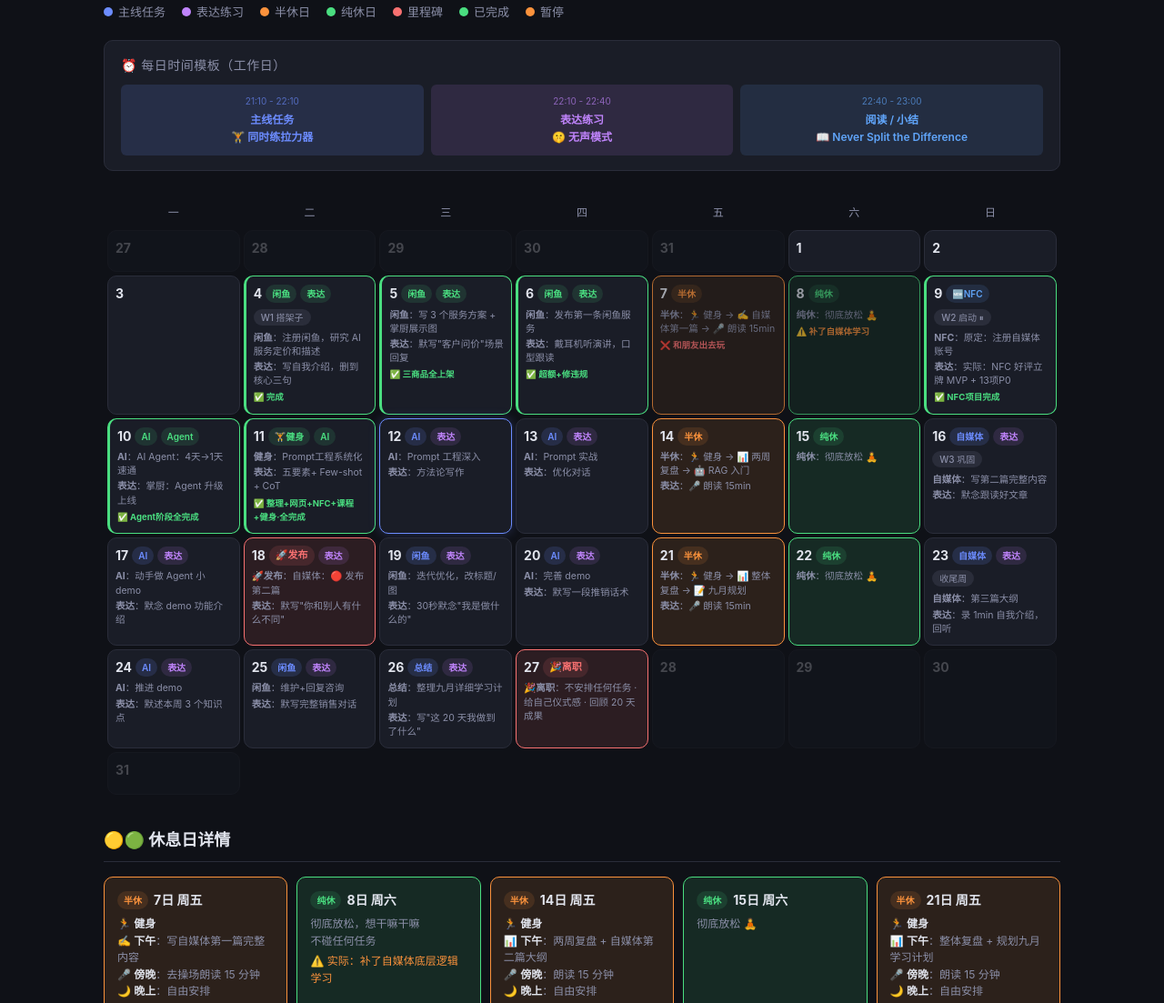
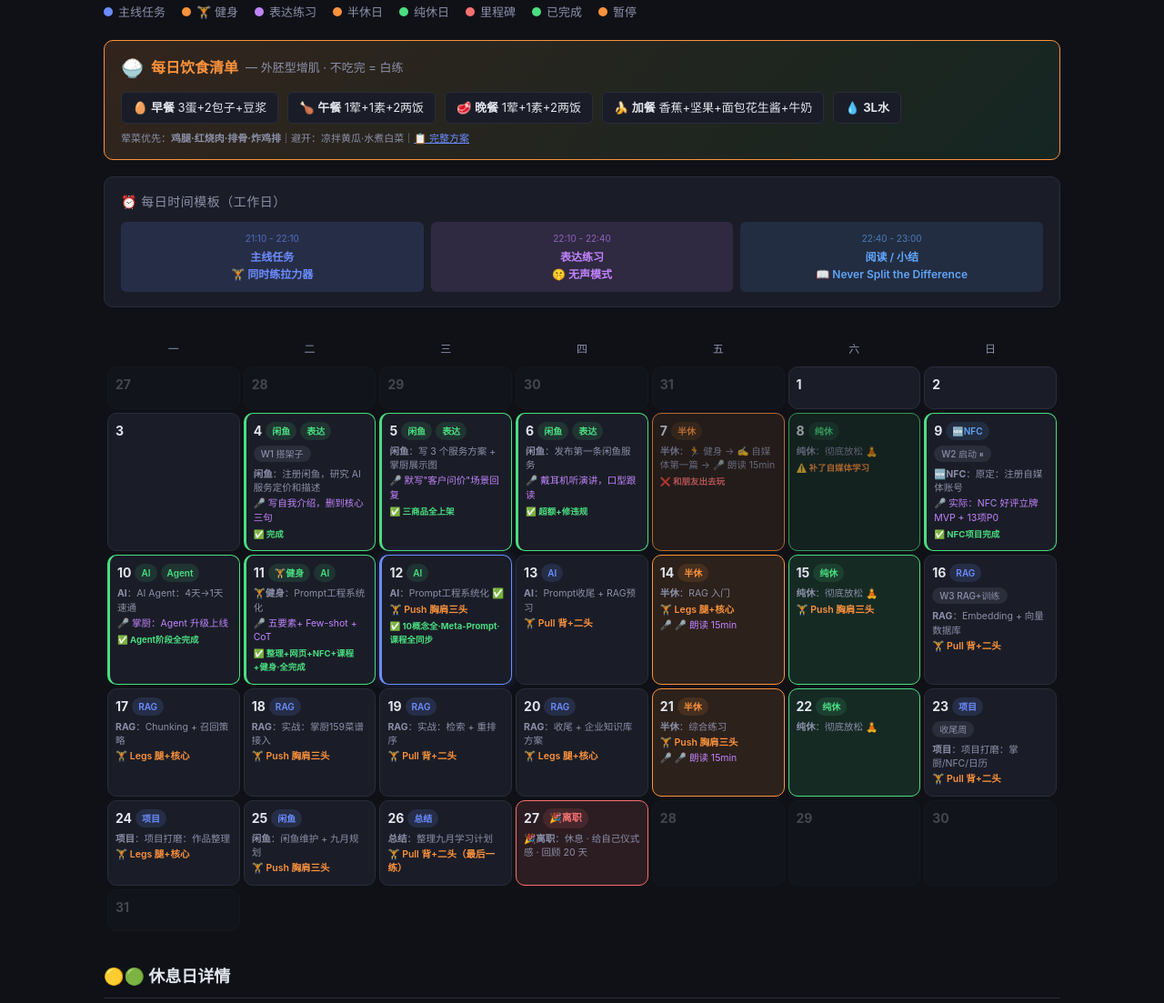
Before and after one commit to burgerman777/august-plan, a plain HTML site: page 八月计划日历.html in a window 1280 px wide. Shown: the part 319-1422 px from the top of the page at 91% size. Drawn offline with Linux system fonts and the light colour scheme.

Commit message:
feat: 8/12 日历大更新 — 健身栏+饮食横幅+Prompt完成+训练排期
- 新增 workout 字段：Push/Pull/Legs 独立显示（橙色）
- 新增饮食横幅：食堂增肌餐每日清单
- 更新 8/12→8/27 全部日期：AI学习+健身排期
- 8/12 标记完成：Prompt工程10概念+台球厅5/5
- 周标签更新：W3 RAG+训练

Co-Authored-By: Claude <noreply@anthropic.com>

```diff
--- a/八月计划日历.html
+++ b/八月计划日历.html
@@ -79,6 +79,7 @@ header .subtitle { color: var(--text-secondary); font-size: 14px; }
 .legend span { display: flex; align-items: center; gap: 6px; }
 .dot { width: 10px; height: 10px; border-radius: 50%; display: inline-block; }
 .dot.main      { background: var(--accent); }
+.dot.workout   { background: var(--orange); }
 .dot.express   { background: var(--purple); }
 .dot.half-rest { background: var(--orange); }
 .dot.full-rest { background: var(--green); }
@@ -149,6 +150,8 @@ footer .timestamp { color: var(--text-secondary); font-size: 11px; opacity: 0.6;
   .cal-table td.full-rest-cell { border-color: var(--green); background: var(--green-bg); }
   .cal-table .date-num { font-size: 14px; font-weight: 700; margin-bottom: 4px; display: flex; align-items: center; gap: 4px; }
   .cal-table .event-line { font-size: 10.5px; color: var(--text-secondary); margin-top: 2px; line-height: 1.45; }
+  .cal-table .workout-line { color: var(--orange); font-weight: 600; }
+  .cal-table .express-line { color: var(--purple); }
   .cal-table .status-line { font-size: 9.5px; font-weight: 700; margin-top: 3px; }
   .cal-table .status-line.s-ok { color: var(--green); }
   .cal-table .status-line.s-warn { color: var(--orange); }
@@ -269,8 +272,8 @@ footer .timestamp { color: var(--text-secondary); font-size: 11px; opacity: 0.6;
 <!-- ⏸ PAUSE BANNER -->
 <div class="pause-banner">
   <span class="icon">⏸️</span>
-  <span class="msg">🔄 计划已更新 — AI Agent 阶段一天完成！</span>
-  <span class="sub">掌厨 Agent 已上线 · 启动 Prompt 工程 + 健身恢复 · 自媒体延至开学</span>
+  <span class="msg">🔄 计划已更新 — Prompt 工程系统化完成！</span>
+  <span class="sub">10概念+台球厅5/5通过+Meta-Prompt · 启动居家训练 Push/Pull/Legs · RAG 8/14启动</span>
 </div>
 
 <header>
@@ -290,12 +293,32 @@ footer .timestamp { color: var(--text-secondary); font-size: 11px; opacity: 0.6;
 <!-- LEGEND -->
 <div class="legend">
   <span class="legend-main"><i class="dot main"></i> 主线任务</span>
+  <span class="legend-workout"><i class="dot workout"></i> 🏋️ 健身</span>
   <span class="legend-express"><i class="dot express"></i> 表达练习</span>
   <span class="legend-half"><i class="dot half-rest"></i> 半休日</span>
   <span class="legend-full"><i class="dot full-rest"></i> 纯休日</span>
   <span class="legend-milestone"><i class="dot milestone"></i> 里程碑</span>
   <span><i class="dot done"></i> 已完成</span>
   <span><i class="dot paused"></i> 暂停</span>
+</div>
+
+<!-- 🍚 DIET BANNER -->
+<div style="background:linear-gradient(135deg, rgba(251,146,60,0.15), rgba(74,222,128,0.1)); border:1px solid var(--orange); border-radius:var(--radius); padding:14px 18px; margin-bottom:18px;">
+  <div style="display:flex;align-items:center;gap:8px;flex-wrap:wrap;">
+    <span style="font-size:20px;">🍚</span>
+    <b style="color:var(--orange);">每日饮食清单</b>
+    <span style="color:var(--text-secondary);font-size:13px;">— 外胚型增肌 · 不吃完 = 白练</span>
+  </div>
+  <div style="display:flex;gap:10px;margin-top:10px;flex-wrap:wrap;">
+    <span style="background:var(--card);border:1px solid var(--border);border-radius:6px;padding:6px 12px;font-size:13px;">🥚 <b>早餐</b> 3蛋+2包子+豆浆</span>
+    <span style="background:var(--card);border:1px solid var(--border);border-radius:6px;padding:6px 12px;font-size:13px;">🍗 <b>午餐</b> 1荤+1素+2两饭</span>
+    <span style="background:var(--card);border:1px solid var(--border);border-radius:6px;padding:6px 12px;font-size:13px;">🥩 <b>晚餐</b> 1荤+1素+2两饭</span>
+    <span style="background:var(--card);border:1px solid var(--border);border-radius:6px;padding:6px 12px;font-size:13px;">🍌 <b>加餐</b> 香蕉+坚果+面包花生酱+牛奶</span>
+    <span style="background:var(--card);border:1px solid var(--border);border-radius:6px;padding:6px 12px;font-size:13px;">💧 <b>3L水</b></span>
+  </div>
+  <div style="margin-top:8px;font-size:11px;color:var(--text-secondary);">
+    荤菜优先：<b>鸡腿·红烧肉·排骨·炸鸡排</b>｜避开：凉拌黄瓜·水煮白菜｜<a href="../外形管理/04-身材管理/8月居家训练计划.md" style="color:var(--accent);">📋 完整方案</a>
+  </div>
 </div>
 
 <!-- DAILY TEMPLATE -->
@@ -341,7 +364,8 @@ footer .timestamp { color: var(--text-secondary); font-size: 11px; opacity: 0.6;
 <footer>
   <p>💡 累了、加班了、状态不好 → <b>做 30 分钟就收工</b>，比不做强一百倍。</p>
   <p style="margin-top:4px;">别让完美主义杀死行动力。</p>
-  <p style="margin-top:8px;color:var(--green);">✅ AI Agent 阶段完成 · 掌厨已上线 · 明天 8/11 启动 Prompt 工程 + 健身</p>
+  <p style="margin-top:8px;color:var(--green);">✅ Prompt 工程完成 · 居家训练 Push/Pull/Legs 已启动 · 8/14 进 RAG</p>
+  <p style="margin-top:4px;"><a href="../外形管理/04-身材管理/8月居家训练计划.md" style="color:var(--accent);">📋 完整训练计划（食堂饮食 + 45min 动作表）</a></p>
   <p class="timestamp" id="timestamp"></p>
 </footer>
 
@@ -349,7 +373,7 @@ footer .timestamp { color: var(--text-secondary); font-size: 11px; opacity: 0.6;
      DATA — 改计划只改这里
      ═══════════════════════════════════════════════ -->
 <script>
-const WEEKS = ['W1 搭架子', 'W2 启动 ⏸', 'W3 巩固', '收尾周'];
+const WEEKS = ['W1 搭架子', 'W2 启动 ⏸', 'W3 RAG+训练', '收尾周'];
 
 const DAYS = [
   // Week 1: 搭架子 ✅
@@ -379,57 +403,57 @@ const DAYS = [
   { date:11, wd:'周二', w:1, s:'done',
     tags:['🏋️健身','AI'], main:'Prompt工程系统化', express:'五要素+ Few-shot + CoT',
     result:'✅ 整理+网页+NFC+课程+健身·全完成', rClass:'s-ok' },
-  { date:12, wd:'周三', w:1, s:'',
-    tags:['AI','表达'], main:'Prompt 工程深入', express:'方法论写作',
-    result:'', rClass:'' },
+  { date:12, wd:'周三', w:1, s:'done',
+    tags:['AI'], main:'Prompt工程系统化 ✅', express:'', workout:'Push 胸肩三头',
+    result:'✅ 10概念全·Meta-Prompt·课程全同步', rClass:'s-ok' },
   { date:13, wd:'周四', w:1, s:'',
-    tags:['AI','表达'], main:'Prompt 实战', express:'优化对话',
+    tags:['AI'], main:'Prompt收尾 + RAG预习', express:'', workout:'Pull 背+二头',
     result:'', rClass:'' },
   { date:14, wd:'周五', w:1, s:'', type:'half-rest', tags:['半休'],
-    main:'🏃 健身 → 📊 两周复盘 → 🤖 RAG 入门', express:'🎤 朗读 15min',
+    main:'RAG 入门', express:'🎤 朗读 15min', workout:'Legs 腿+核心',
     result:'', rClass:'' },
   { date:15, wd:'周六', w:1, s:'', type:'full-rest', tags:['纯休'],
-    main:'彻底放松 🧘', express:'',
+    main:'彻底放松 🧘', express:'', workout:'Push 胸肩三头',
     result:'', rClass:'' },
 
-  // Week 3: 巩固
+  // Week 3: RAG+训练
   { date:16, wd:'周日', w:2, s:'',
-    tags:['自媒体','表达'], main:'写第二篇完整内容', express:'默念跟读好文章',
+    tags:['RAG'], main:'Embedding + 向量数据库', express:'', workout:'Pull 背+二头',
     result:'', rClass:'' },
   { date:17, wd:'周一', w:2, s:'',
-    tags:['AI','表达'], main:'动手做 Agent 小 demo', express:'默念 demo 功能介绍',
+    tags:['RAG'], main:'Chunking + 召回策略', express:'', workout:'Legs 腿+核心',
     result:'', rClass:'' },
-  { date:18, wd:'周二', w:2, s:'milestone', tags:['🚀发布','表达'],
-    main:'自媒体：🔴 发布第二篇', express:'默写"你和别人有什么不同"',
+  { date:18, wd:'周二', w:2, s:'',
+    tags:['RAG'], main:'实战：掌厨159菜谱接入', express:'', workout:'Push 胸肩三头',
     result:'', rClass:'' },
   { date:19, wd:'周三', w:2, s:'',
-    tags:['闲鱼','表达'], main:'迭代优化，改标题/图', express:'30秒默念"我是做什么的"',
+    tags:['RAG'], main:'实战：检索 + 重排序', express:'', workout:'Pull 背+二头',
     result:'', rClass:'' },
   { date:20, wd:'周四', w:2, s:'',
-    tags:['AI','表达'], main:'完善 demo', express:'默写一段推销话术',
+    tags:['RAG'], main:'收尾 + 企业知识库方案', express:'', workout:'Legs 腿+核心',
     result:'', rClass:'' },
   { date:21, wd:'周五', w:2, s:'', type:'half-rest', tags:['半休'],
-    main:'🏃 健身 → 📊 整体复盘 → 📝 九月规划', express:'🎤 朗读 15min',
+    main:'综合练习', express:'🎤 朗读 15min', workout:'Push 胸肩三头',
     result:'', rClass:'' },
   { date:22, wd:'周六', w:2, s:'', type:'full-rest', tags:['纯休'],
-    main:'彻底放松 🧘', express:'',
+    main:'彻底放松 🧘', express:'', workout:'',
     result:'', rClass:'' },
 
   // 收尾周
   { date:23, wd:'周日', w:3, s:'',
-    tags:['自媒体','表达'], main:'第三篇大纲', express:'录 1min 自我介绍，回听',
+    tags:['项目'], main:'项目打磨：掌厨/NFC/日历', express:'', workout:'Pull 背+二头',
     result:'', rClass:'' },
   { date:24, wd:'周一', w:3, s:'',
-    tags:['AI','表达'], main:'推进 demo', express:'默述本周 3 个知识点',
+    tags:['项目'], main:'项目打磨：作品整理', express:'', workout:'Legs 腿+核心',
     result:'', rClass:'' },
   { date:25, wd:'周二', w:3, s:'',
-    tags:['闲鱼','表达'], main:'维护+回复咨询', express:'默写完整销售对话',
+    tags:['闲鱼'], main:'闲鱼维护 + 九月规划', express:'', workout:'Push 胸肩三头',
     result:'', rClass:'' },
   { date:26, wd:'周三', w:3, s:'',
-    tags:['总结','表达'], main:'整理九月详细学习计划', express:'写"这 20 天我做到了什么"',
+    tags:['总结'], main:'整理九月学习计划', express:'', workout:'Pull 背+二头（最后一练）',
     result:'', rClass:'' },
   { date:27, wd:'周四', w:3, s:'milestone', tags:['🎉离职'],
-    main:'不安排任何任务 · 给自己仪式感 · 回顾 20 天成果', express:'',
+    main:'休息 · 给自己仪式感 · 回顾 20 天', express:'', workout:'',
     result:'', rClass:'' },
 ];
 
@@ -442,7 +466,7 @@ const REST_DAYS = [
     '彻底放松，想干嘛干嘛','不碰任何任务'
   ], outcome:'⚠️ 实际：补了自媒体底层逻辑学习', oc:'var(--orange)' },
   { date:14, wd:'周五', type:'half', emoji:'🟡', results:[
-    '🏃 <b>健身</b>','📊 <b>下午</b>：两周复盘 + 自媒体第二篇大纲','🎤 <b>傍晚</b>：朗读 15 分钟','🌙 <b>晚上</b>：自由安排'
+    '🏋️ <b>Legs 腿+核心</b>：深蹲4×15→保加利亚蹲→臀桥→静蹲→平板→登山跑','🤖 <b>下午</b>：RAG 入门 — Embedding + 向量搜索','🎤 <b>傍晚</b>：朗读 15 分钟','🌙 <b>晚上</b>：自由安排'
   ], outcome:'', oc:'' },
   { date:15, wd:'周六', type:'full', emoji:'🟢', results:[
     '彻底放松 🧘'
@@ -459,8 +483,8 @@ const REST_DAYS = [
 const MILESTONES = [
   { emoji:'✅', dt:'8/10 一', tags:'', cls:'rest',
     lines:['🤖 <b>AI Agent 阶段全部完成</b>','4天课程一天速通，掌厨Agent上线','<span style="color:var(--green)">✅ 超前完成</span>'] },
-  { emoji:'🚀', dt:'8/11 起', tags:'', cls:'',
-    lines:['<b>Prompt 工程 + RAG</b>','AI 学习加速推进，健身同步恢复'] },
+  { emoji:'🏋️', dt:'8/12 起', tags:'', cls:'',
+    lines:['<b>居家训练 Push/Pull/Legs</b>','每天45min · 臂力棒+拉力器+自重','食堂增肌餐：3蛋+2荤+4饭+加餐','<span style="color:var(--green)">→ 8/27 离职日</span>'] },
   { emoji:'🎉', dt:'8/27 四', tags:'', cls:'milestone',
     lines:['<b>离职日</b>','不安排任务','给自己仪式感','回顾这 20 天的成果'] },
   { emoji:'🆕', dt:'8/9 日', tags:'', cls:'nfc',
@@ -547,8 +571,9 @@ function renderDesktop() {
 
       // Event lines
       let events = '';
-      if (d.main) events += `<div class="event-line">${d.main.includes('<b>') ? d.main : '<b>' + d.tags[0].replace('🏋️','').replace('🆕','') + '</b>：' + d.main}</div>`;
-      if (d.express) events += `<div class="event-line"><b>表达</b>：${d.express}</div>`;
+      if (d.main) events += `<div class="event-line">${d.main.includes('<b>') ? d.main : '<b>' + d.tags[0] + '</b>：' + d.main}</div>`;
+      if (d.workout) events += `<div class="event-line workout-line">🏋️ ${d.workout}</div>`;
+      if (d.express) events += `<div class="event-line express-line">🎤 ${d.express}</div>`;
 
       // Status
       let status = '';
@@ -616,8 +641,9 @@ function renderMobile() {
 
       // Lines
       let lines = [];
-      if (d.main) lines.push(d.main.includes('<b>') ? d.main : `<b>${d.tags[0].replace('🏋️','').replace('🆕','')}</b>：${d.main}`);
-      if (d.express) lines.push(`<b>表达</b>：${d.express}`);
+      if (d.main) lines.push(d.main.includes('<b>') ? d.main : `<b>${d.tags[0]}</b>：${d.main}`);
+      if (d.workout) lines.push(`<span style="color:var(--orange);font-weight:600;">🏋️ ${d.workout}</span>`);
+      if (d.express) lines.push(`<span style="color:var(--purple);">🎤 ${d.express}</span>`);
 
       // Status
       let statusHtml = '';
```
Also changed, not shown: 1 other file.
